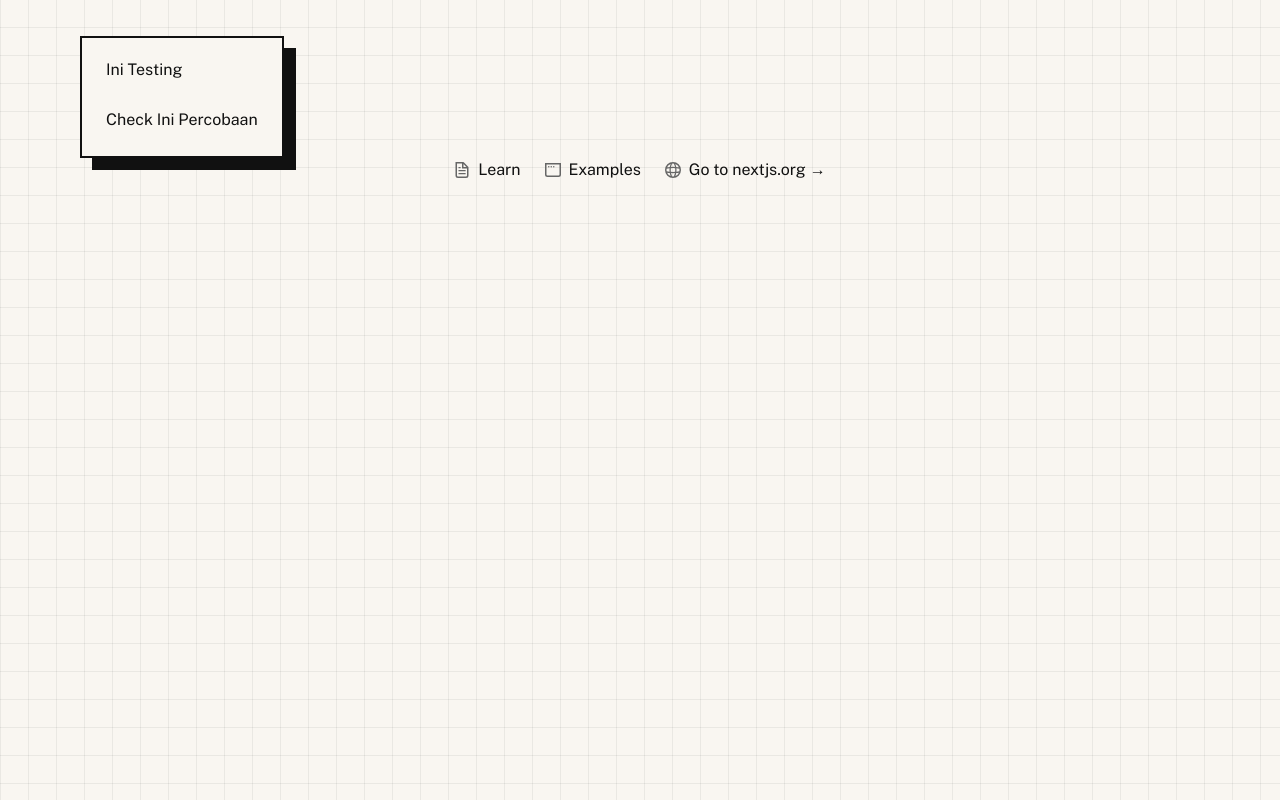
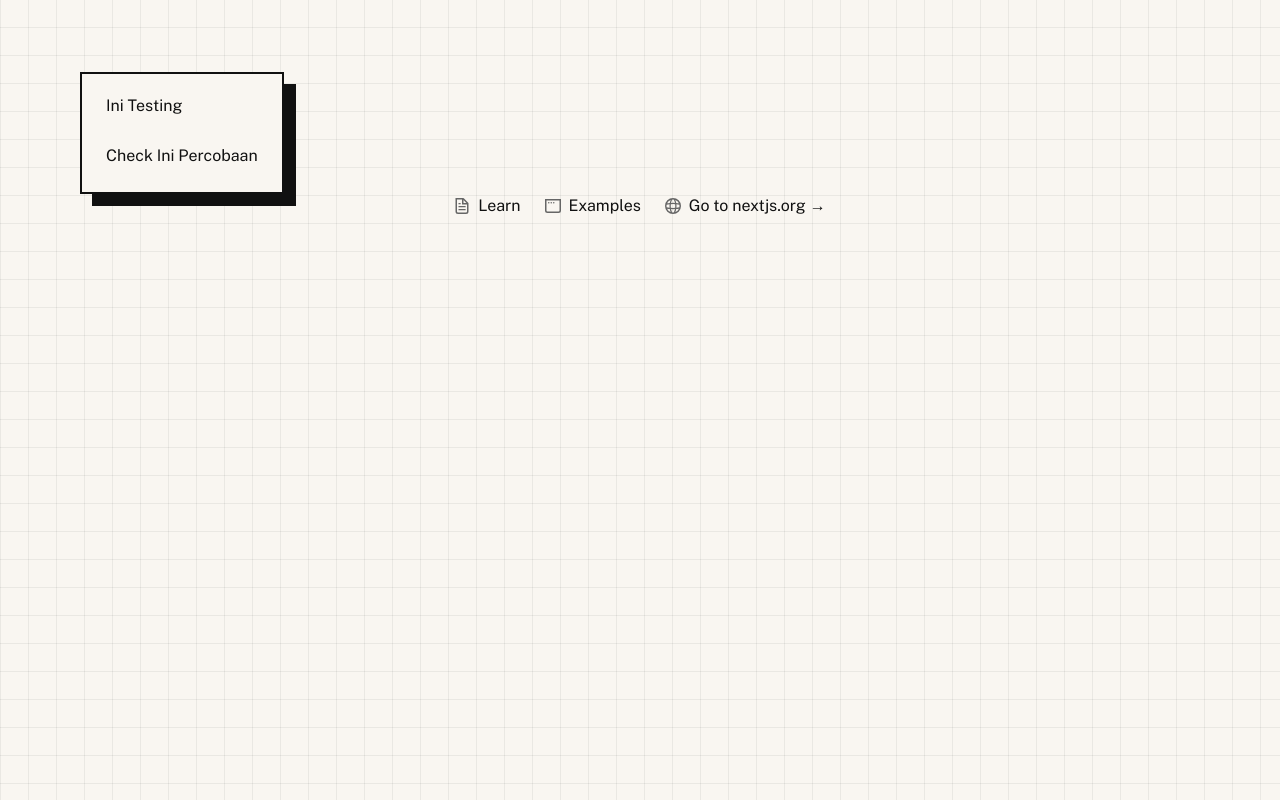
Before and after one commit to pramesywaraj/craftedbyprames-site, a Next.js app: page / in a window 1280 px wide. Built offline with nearby package versions, Linux system fonts and the light colour scheme.

Commit message:
fix: card import and add layout class

```diff
--- a/src/app/layout.tsx
+++ b/src/app/layout.tsx
@@ -21,7 +21,7 @@
   return (
     <html lang="en">
       <body
-        className={`${publicSans.variable} antialiased mx-auto w-full max-w-[1120px]`}
+        className={`${publicSans.variable} antialiased mx-auto w-full container-app h-screen`}
       >
         {children}
       </body>
--- a/src/components/ui/card.tsx
+++ b/src/components/ui/card.tsx
@@ -1,5 +1,3 @@
-import * as React from "react"
-
 import { cn } from "@/lib/utils"
 
 function Card({ className, ...props }: React.ComponentProps<"div">) {
```
